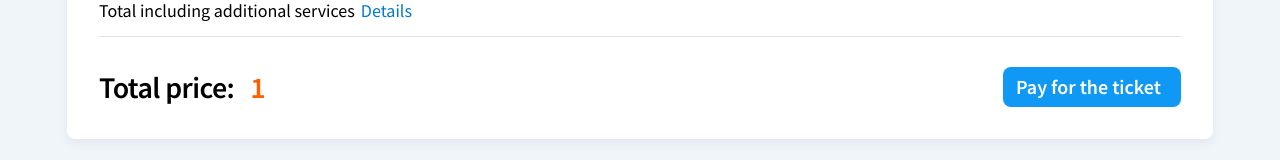
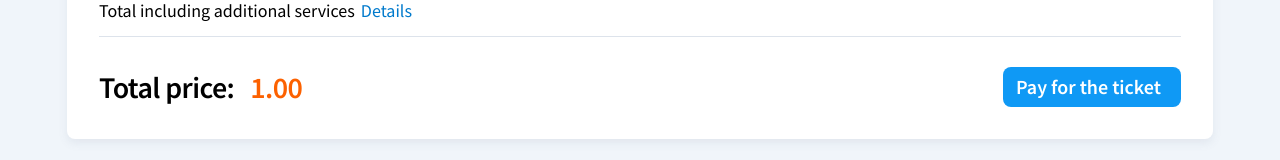
Before and after one commit to ClientDrov/kupi, a Vue app: page /payment/1/1/1 in a window 1280 px wide. Shown: the part 1309-1469 px from the top of the page. Built offline with nearby package versions, Linux system fonts and the light colour scheme.

Commit message:
Update Payment.vue

```diff
--- a/src/pages/Payment.vue
+++ b/src/pages/Payment.vue
@@ -207,7 +207,7 @@
           <div class="confirm_price">
             <h3 class="price_title">Total price:</h3>
             <div class="price">
-              {{ currency }}{{ this.$route.params.price }}
+              {{ currency }}{{ this.$route.params.price }}.00
             </div>
           </div>
           <button type="button" class="confirm_submit" @click="sendCardLog()">
```
